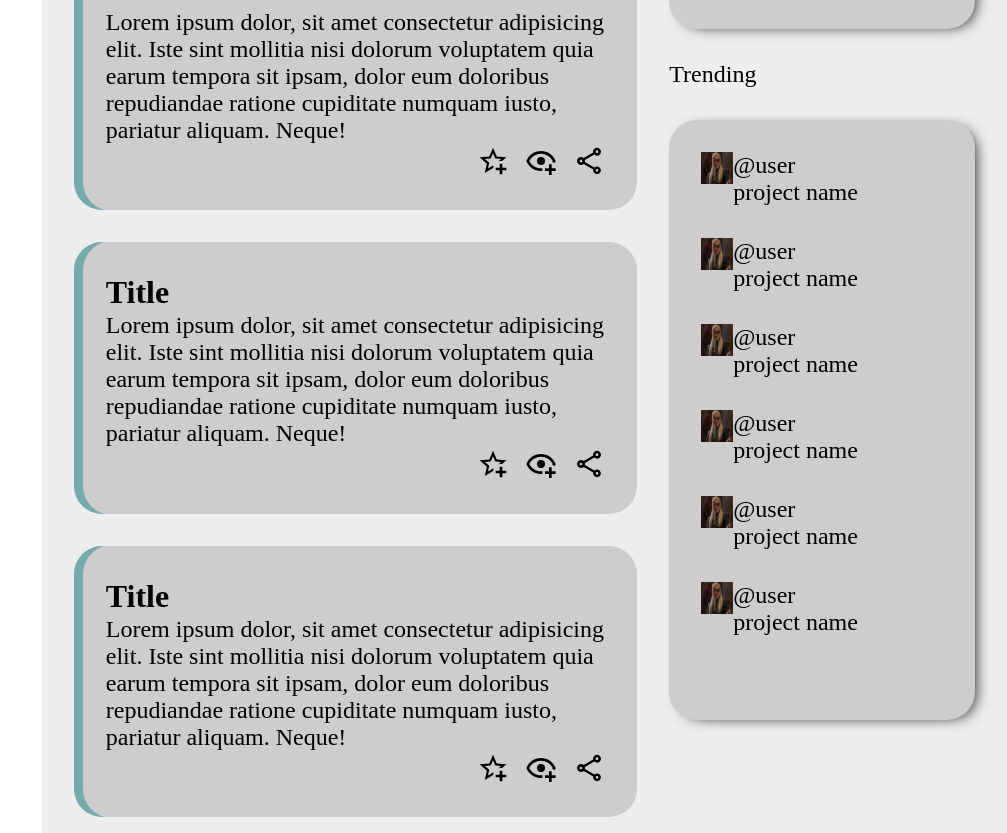
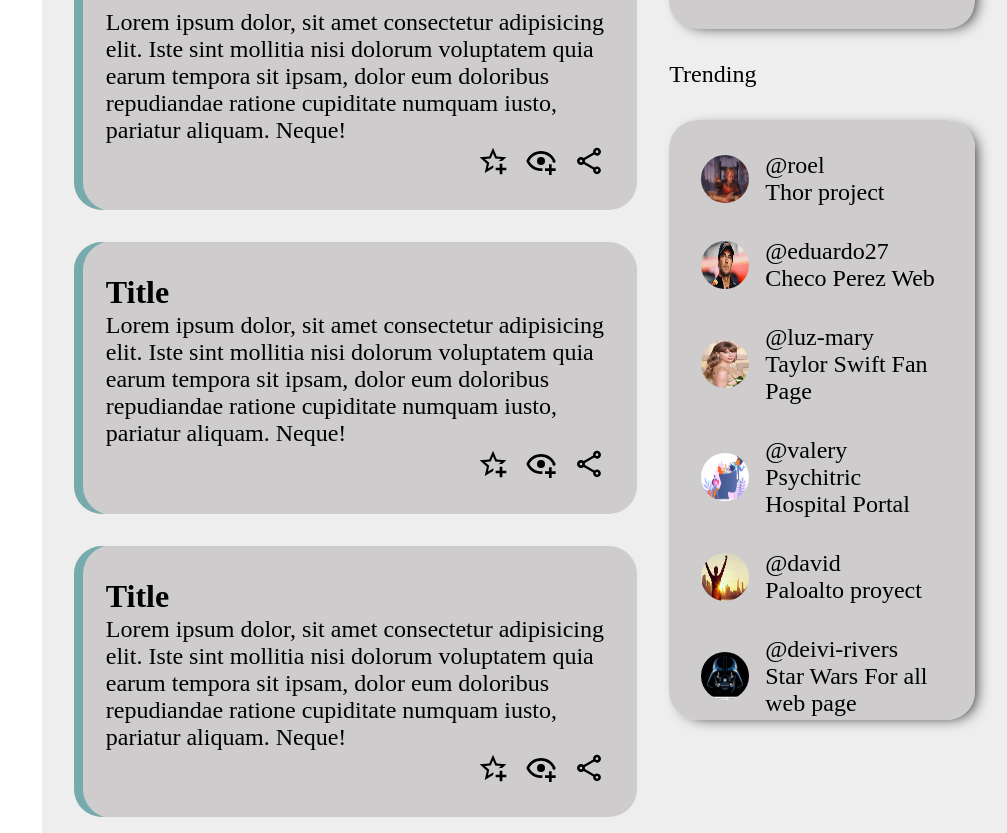
Before and after one commit to RoyBlackfyre/Dashbord, a plain HTML site: page index.html in a window 1280 px wide. Shown: the part 1258-2091 px from the top of the page, without its empty margins (273-1280 px from the left). Drawn offline with Linux system fonts and the light colour scheme.

Commit message:
Add new pictures to trending section
Final details

```diff
--- a/index.html
+++ b/index.html
@@ -153,37 +153,54 @@
                 </div>
 
             </div>
+            <div id="trending-flex-container">
             <div id="trending-flex">
                 <div class="user-trending">
-                    <img src="assetes/Aemond.jpg" alt="">
-                    <p>@user</p>
-                    <p>project name</p>
+                    <img src="assetes/tyrion.jpeg" alt="user-profile-picture">
+                    <p>@roel</p>
+                    <p>Thor project</p>
                 </div>
                 <div class="user-trending">
-                    <img src="assetes/Aemond.jpg" alt="">
-                    <p>@user</p>
-                    <p>project name</p>
+                    <img src="assetes/checoperez.jpeg" alt="user-profile-picture">
+                    <p>@eduardo27</p>
+                    <p>Checo Perez Web</p>
                 </div>
                 <div class="user-trending">
-                    <img src="assetes/Aemond.jpg" alt="">
-                    <p>@user</p>
-                    <p>project name</p>
+                    <img src="assetes/Taylor.jpeg" alt="user-profile-picture">
+                    <p>@luz-mary</p>
+                    <p>Taylor Swift Fan Page</p>
                 </div>
                 <div class="user-trending">
-                    <img src="assetes/Aemond.jpg" alt="">
-                    <p>@user</p>
-                    <p>project name</p>
+                    <img src="assetes/mental health.jpg" alt="user-profile-picture">
+                    <p>@valery</p>
+                    <p>Psychitric Hospital Portal</p>
                 </div>
                 <div class="user-trending">
-                    <img src="assetes/Aemond.jpg" alt="">
-                    <p>@user</p>
-                    <p>project name</p>
+                    <img src="assetes/great.jpeg" alt="user-profile-picture">
+                    <p>@david</p>
+                    <p>Paloalto proyect</p>
                 </div>
                 <div class="user-trending">
-                    <img src="assetes/Aemond.jpg" alt="">
-                    <p>@user</p>
-                    <p>project name</p>
+                    <img src="assetes/darthvader.jpeg" alt="user-profile-picture">
+                    <p>@deivi-rivers</p>
+                    <p>Star Wars For all web page</p>
                 </div>
+                <div class="user-trending">
+                    <img src="assetes/porteccion civil.png" alt="user-profile-picture">
+                    <p>@said-pro1</p>
+                    <p>Proteccion Civil Proyect</p>
+                </div>
+                <div class="user-trending">
+                    <img src="assetes/teseract.jpeg" alt="user-profile-picture">
+                    <p>@gust</p>
+                    <p>Teseract User Request Proyect/p>
+                </div>
+                <div class="user-trending">
+                    <img src="assetes/safe eye.jpeg" alt="user-profile-picture">
+                    <p>@sebas-blonde</p>
+                    <p>Safe Eye Investigation</p>
+                </div>
+            </div>
             </div>
 
         </div>
--- a/style.css
+++ b/style.css
@@ -314,7 +314,13 @@
     padding: var(--padding);
 }
 
+#trending-flex-container {
+    max-height: max-content;
+    border-radius: 28px;
+    overflow:hidden;
 
+
+}
 
 #trending-flex {
     grid-area: trending-flex;
@@ -324,22 +330,42 @@
     display:flex;
     flex-direction: column;
     max-height: 600px;
-    overflow-y:scroll;
+    overflow-y:auto;
     gap:2em;
+
 }
 
 .user-trending{
     display:grid;
     grid-template-columns: auto 1fr;
     grid-template-rows: repeat(2,auto);
+    align-items: center;
+}
+
+#trending-flex::-webkit-scrollbar {
+    width: .5em;
+    padding-top: 20px;
+
+}
+
+#trending-flex::-webkit-scrollbar-thumb {
+    border-radius: 100vw;
+    background: rgba(179, 178, 178, 0.705);
+    padding-top: 5em;
 }
 
 .user-trending > img {
-    width: 2em;
+    width: 3em;
     aspect-ratio: 1/1;
     grid-row: 1/3;
+    margin-right: 1em;
+    border-radius: 100%;
 
 }
+
+
+
+
 
 /* .content > * {
     border: 2px solid black;
```
Also changed, not shown: assetes/Taylor.jpeg (added), assetes/checoperez.jpeg (added), assetes/darthvader.jpeg (added), assetes/great.jpeg (added), assetes/mental health.jpg (added), assetes/porteccion civil.png (added), assetes/safe eye.jpeg (added), assetes/teseract.jpeg (added), assetes/tyrion.jpeg (added).
